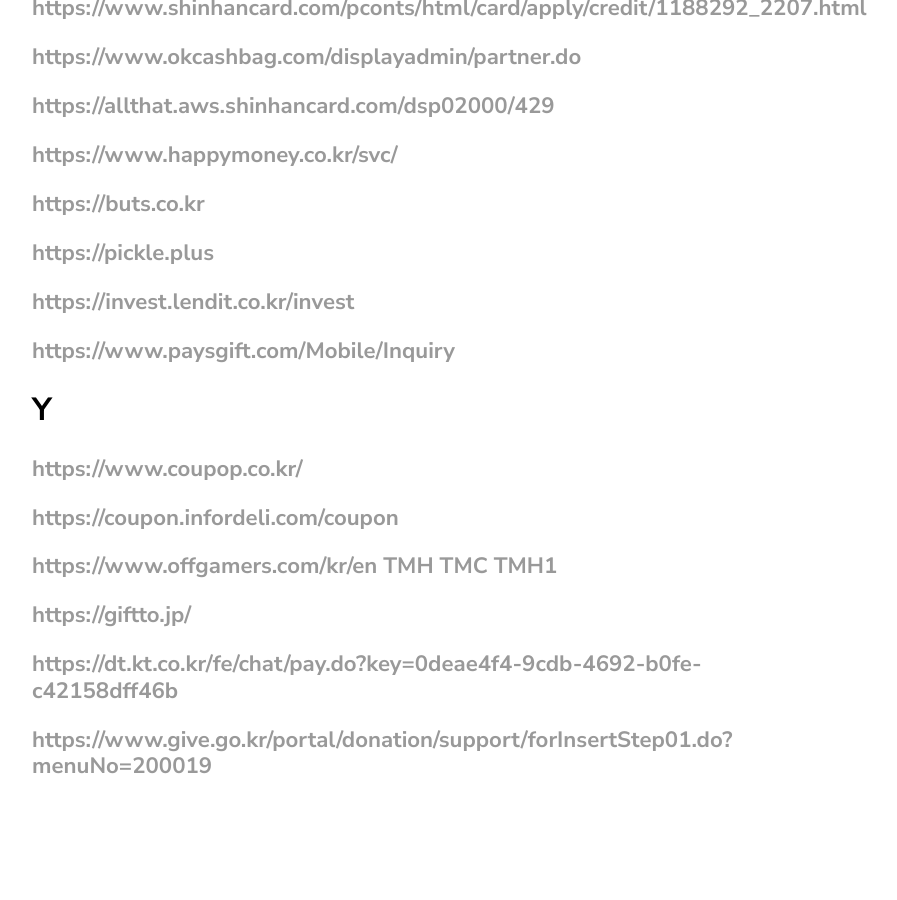
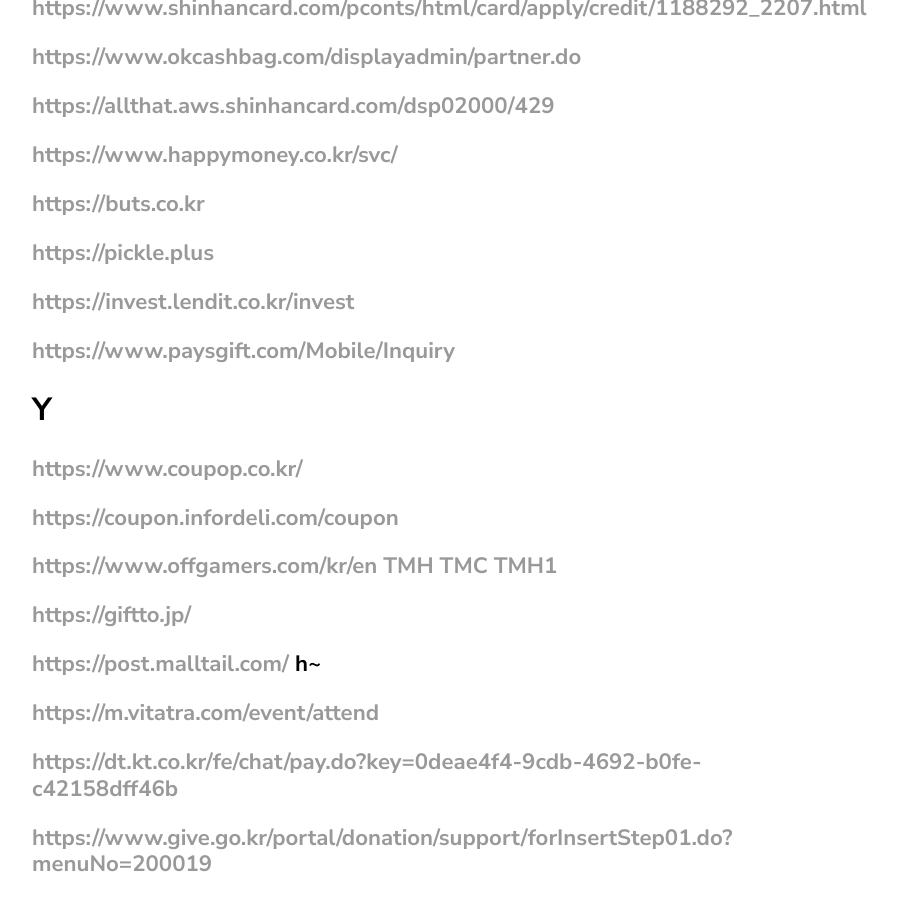
Before and after one commit to keuntaehwang/public, a Jekyll site: the page built from _posts/2023-02-07-favorite.markdown, in a window 1280 px wide and 900 px high, scrolled down 1457 px. Shown: the whole window, without its empty margins (68-965 px from the left). Built offline with Jekyll 4.4.1, drawn with Linux system fonts in a browser that asks for light colours; before the commit the page ends 2259 px from its top, so only the background shows below that.

Commit message:
Update 2023-02-07-favorite.markdown

```diff
--- a/_posts/2023-02-07-favorite.markdown
+++ b/_posts/2023-02-07-favorite.markdown
@@ -38,5 +38,7 @@ categories: NONE
 ### <https://coupon.infordeli.com/coupon>
 ### <https://www.offgamers.com/kr/en> [TMH](https://themorehelp.com/) [TMC](https://www.thecashback.kr/exchangerate.php) [TMH1](https://www.themore.app/)
 ### <https://giftto.jp/>
+### <https://post.malltail.com/> h~
+### <https://m.vitatra.com/event/attend>
 ### <https://dt.kt.co.kr/fe/chat/pay.do?key=0deae4f4-9cdb-4692-b0fe-c42158dff46b>
 ### <https://www.give.go.kr/portal/donation/support/forInsertStep01.do?menuNo=200019>
```
